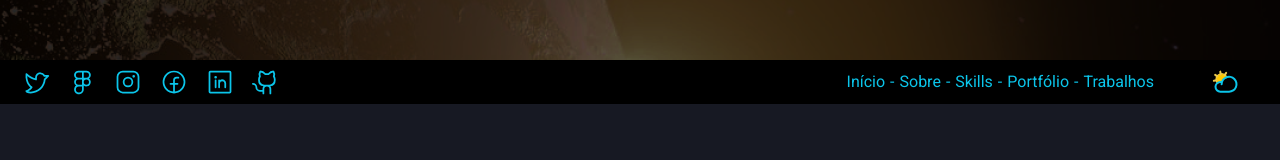
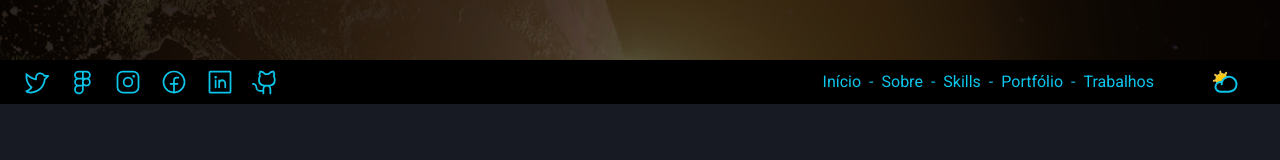
Before and after one commit to MayconTrix/MB-Portfolio, a Next.js app: page / in a window 1280 px wide. Shown: the part 134-294 px from the top of the page. Built offline with nearby package versions, Linux system fonts and the light colour scheme.

Commit message:
Update V0.5 New Features Menus

```diff
--- /dev/null
+++ b/src/components/Head/components/NavMenu.tsx
@@ -0,0 +1,41 @@
+import { NAVMENU } from "@/constants/menu";
+import {
+  Breadcrumb,
+  BreadcrumbItem,
+  Flex,
+  // useColorModeValue,
+} from "@chakra-ui/react";
+import { motion } from "framer-motion";
+
+export default function NavMenu({ scrollTo }: any) {
+  // const textColor = useColorModeValue("cyan.400", "cyan.300");
+  // const hoverColor = useColorModeValue("cyan.300", "cyan.400");
+
+  return (
+    <Breadcrumb
+      // fontWeight="semibold"
+      color="cyan.400"
+      spacing="8px"
+      separator="-"
+      display={["none", "none", "none", "flex"]}
+    >
+      {NAVMENU.map((option) => (
+        <BreadcrumbItem key={option.id} cursor="pointer">
+          <motion.div whileHover={{ scale: 1.1 }} whileTap={{ scale: 1 }}>
+            <Flex
+              as="a"
+              title={option.name}
+              onClick={() => scrollTo(option.id)}
+              _hover={{
+                color: "cyan.300",
+              }}
+              cursor="pointer"
+            >
+              {option.name}
+            </Flex>
+          </motion.div>
+        </BreadcrumbItem>
+      ))}
+    </Breadcrumb>
+  );
+}
--- a/src/components/Head/index.tsx
+++ b/src/components/Head/index.tsx
@@ -16,6 +16,7 @@ import {
   LinkedinLogo,
   GithubLogo,
 } from "@phosphor-icons/react";
+import NavMenu from "./components/NavMenu";
 
 export function Head() {
   const [scrollPosition, setScrollPosition] = useState(0);
@@ -78,27 +79,7 @@ export function Head() {
           color="cyan.400"
           gap="1.8rem"
         >
-          <Breadcrumb separator="-">
-            <BreadcrumbItem>
-              <BreadcrumbLink href="#">Início</BreadcrumbLink>
-            </BreadcrumbItem>
-
-            <BreadcrumbItem>
-              <BreadcrumbLink href="#">Sobre</BreadcrumbLink>
-            </BreadcrumbItem>
-
-            <BreadcrumbItem isCurrentPage>
-              <BreadcrumbLink href="#">Skills</BreadcrumbLink>
-            </BreadcrumbItem>
-
-            <BreadcrumbItem isCurrentPage>
-              <BreadcrumbLink href="#">Portfólio</BreadcrumbLink>
-            </BreadcrumbItem>
-
-            <BreadcrumbItem isCurrentPage>
-              <BreadcrumbLink href="#">Trabalhos</BreadcrumbLink>
-            </BreadcrumbItem>
-          </Breadcrumb>
+          <NavMenu />
           <Img
             src="/CloudSun.svg"
             margin="0 4rem"
--- a/src/components/Portfolio/index.tsx
+++ b/src/components/Portfolio/index.tsx
@@ -1,4 +1,4 @@
-import { Box, Flex, Text, Link as ReachLink } from "@chakra-ui/react";
+import { Box, Flex, Text, Link as ReachLink, color } from "@chakra-ui/react";
 import PortfolioCard from "./components/PortfolioCard";
 
 export function Portfolio() {
@@ -32,6 +32,7 @@ export function Portfolio() {
           fontWeight="bold"
           href="https://github.com/MayconTrix"
           isExternal
+          _hover={{ color: "cyan.300" }}
         >
           GitHub
         </Box>
--- /dev/null
+++ b/src/constants/menu.ts
@@ -0,0 +1,22 @@
+export const NAVMENU = [
+  {
+    id: "Home",
+    name: "Início",
+  },
+  {
+    id: "About",
+    name: "Sobre",
+  },
+  {
+    id: "Skills",
+    name: "Skills",
+  },
+  {
+    id: "Portfolio",
+    name: "Portfólio",
+  },
+  {
+    id: "Works",
+    name: "Trabalhos",
+  },
+];
```
